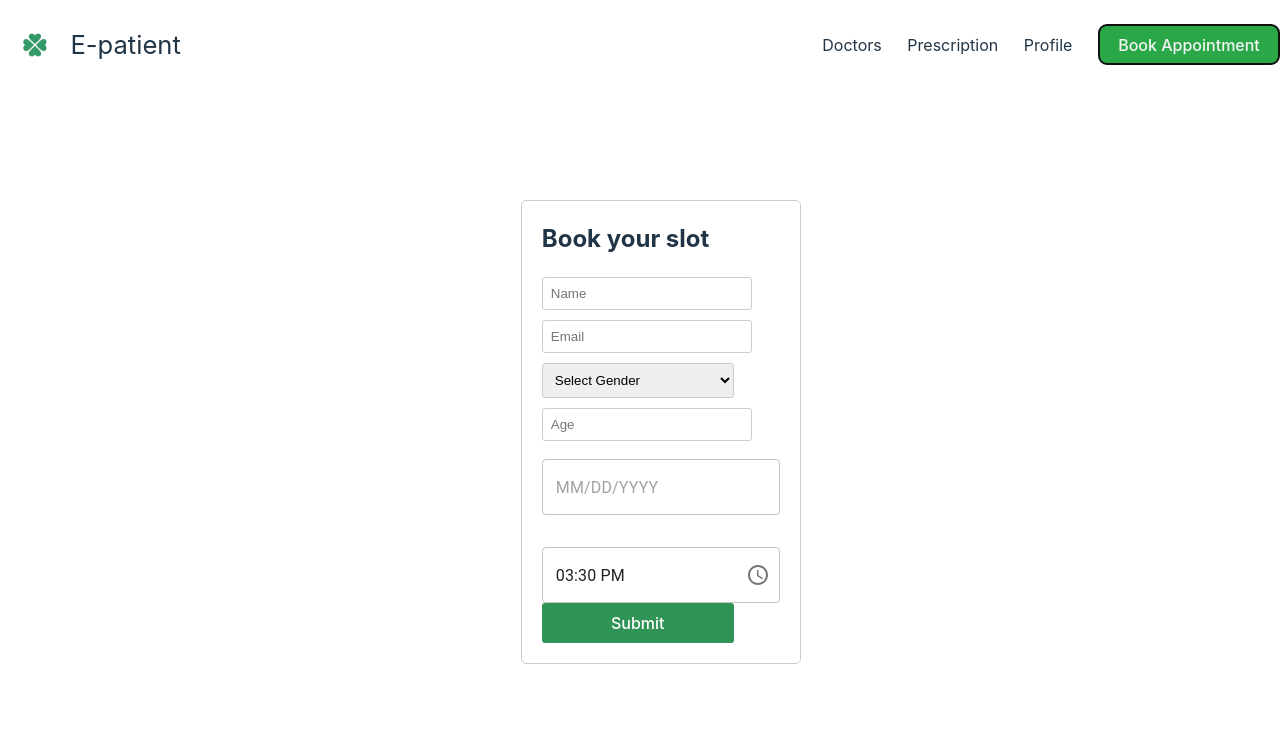
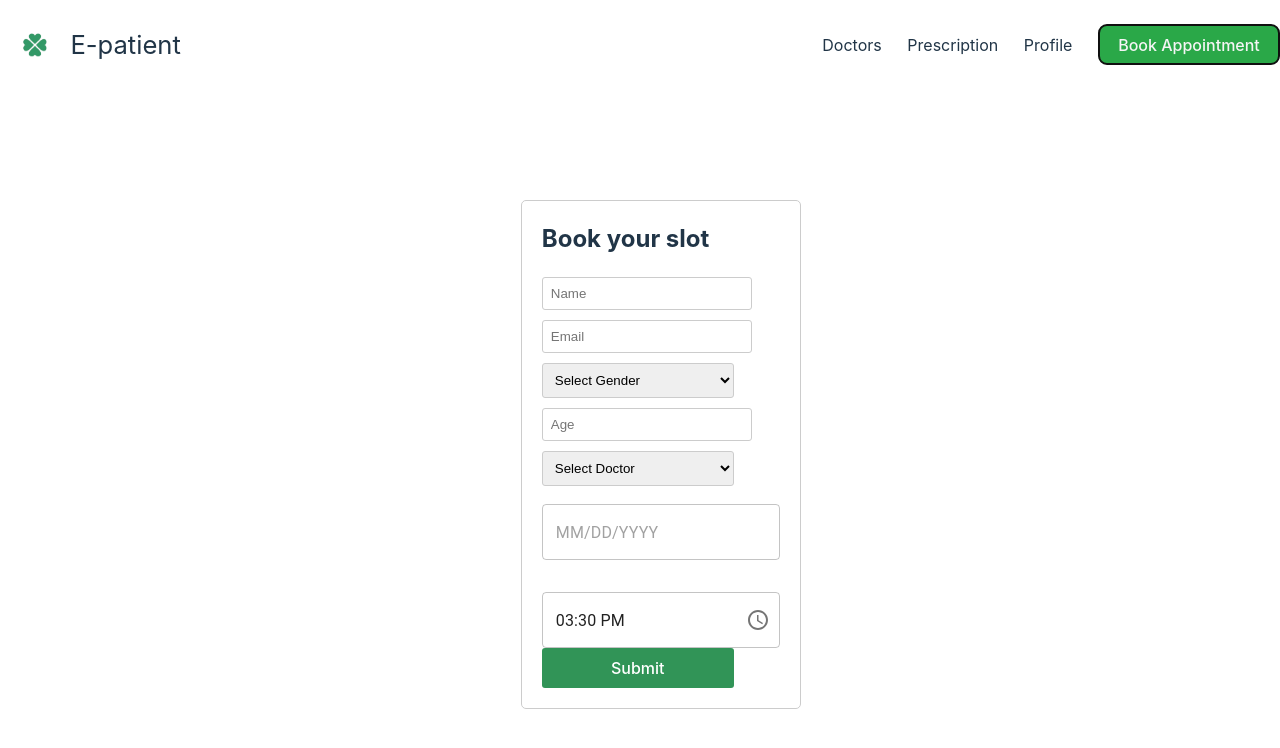
Before and after one commit to kalviumcommunity/E-patient, a React (Vite) app in the folder Front/: page /open in a window 1280 px wide. Both pictures are taken after a click on the button "Book Appointment". Shown: the top 748 px of the page. Built offline with nearby package versions, Linux system fonts and the light colour scheme.

Commit message:
Created schema for booking

```diff
--- a/Front/src/Components/Form.jsx
+++ b/Front/src/Components/Form.jsx
@@ -15,6 +15,7 @@ const Form = ({ visibility }) => {
         gender: '',
         age: '',
         email: '',
+        doctor: '',
         dateOfBirth: dayjs(),
     });
 
@@ -77,6 +78,16 @@ const Form = ({ visibility }) => {
                     value={formData.age}
                     onChange={handleChange}
                 />
+                <select
+                    name='doctor'
+                    value={formData.doctor}
+                    onChange={handleChange}
+                >
+                    <option value=''>Select Doctor</option>
+                    <option value='doc1'>doc1</option>
+                    <option value='doc2'>doc2</option>
+                    <option value='doc3'>doc3</option>
+                </select>
                 <LocalizationProvider dateAdapter={AdapterDayjs}>
                     <DemoContainer
                         components={[
```
Also changed, not shown: 1 other file (tests, documents, lock files or other folders).
